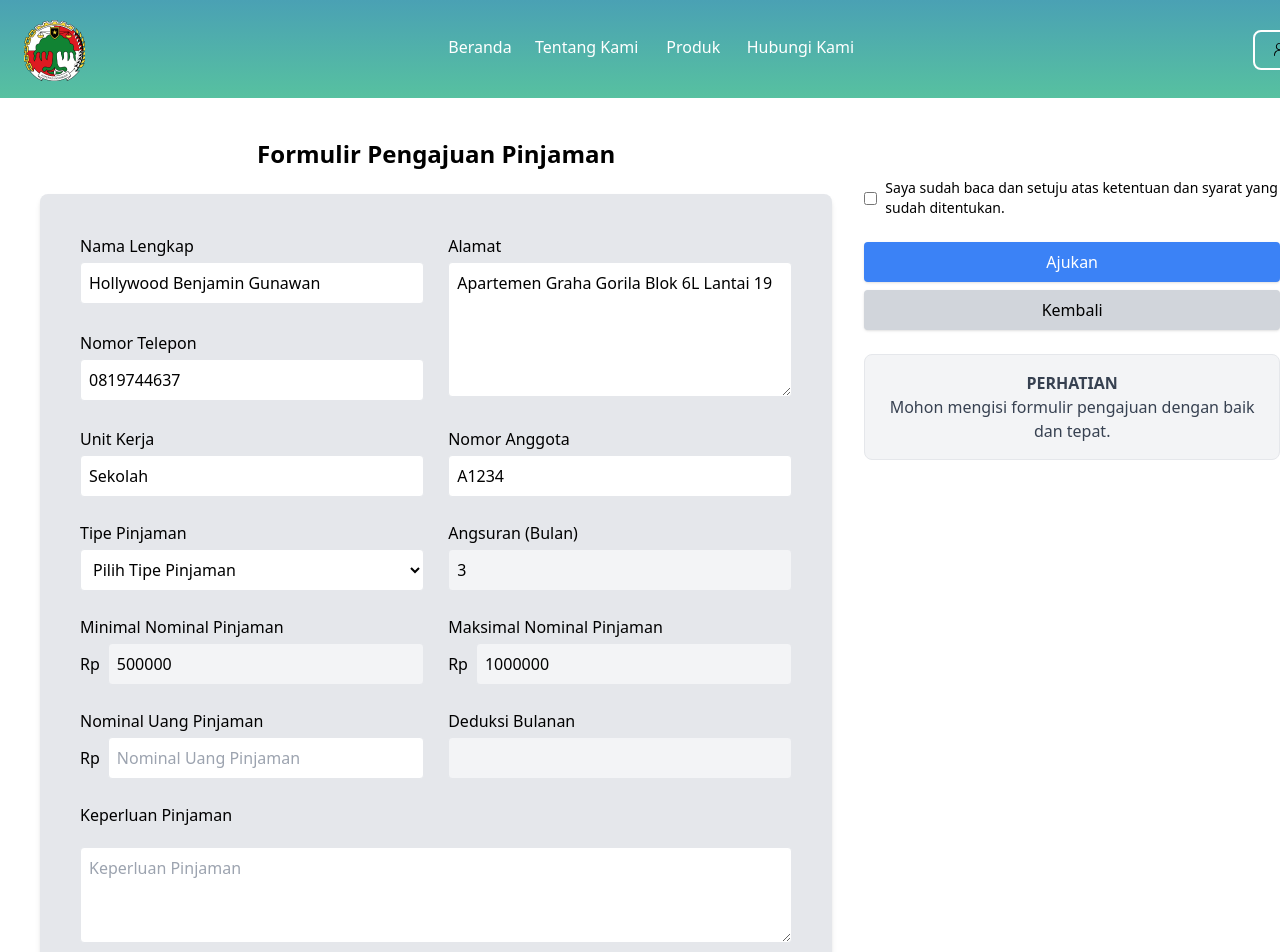
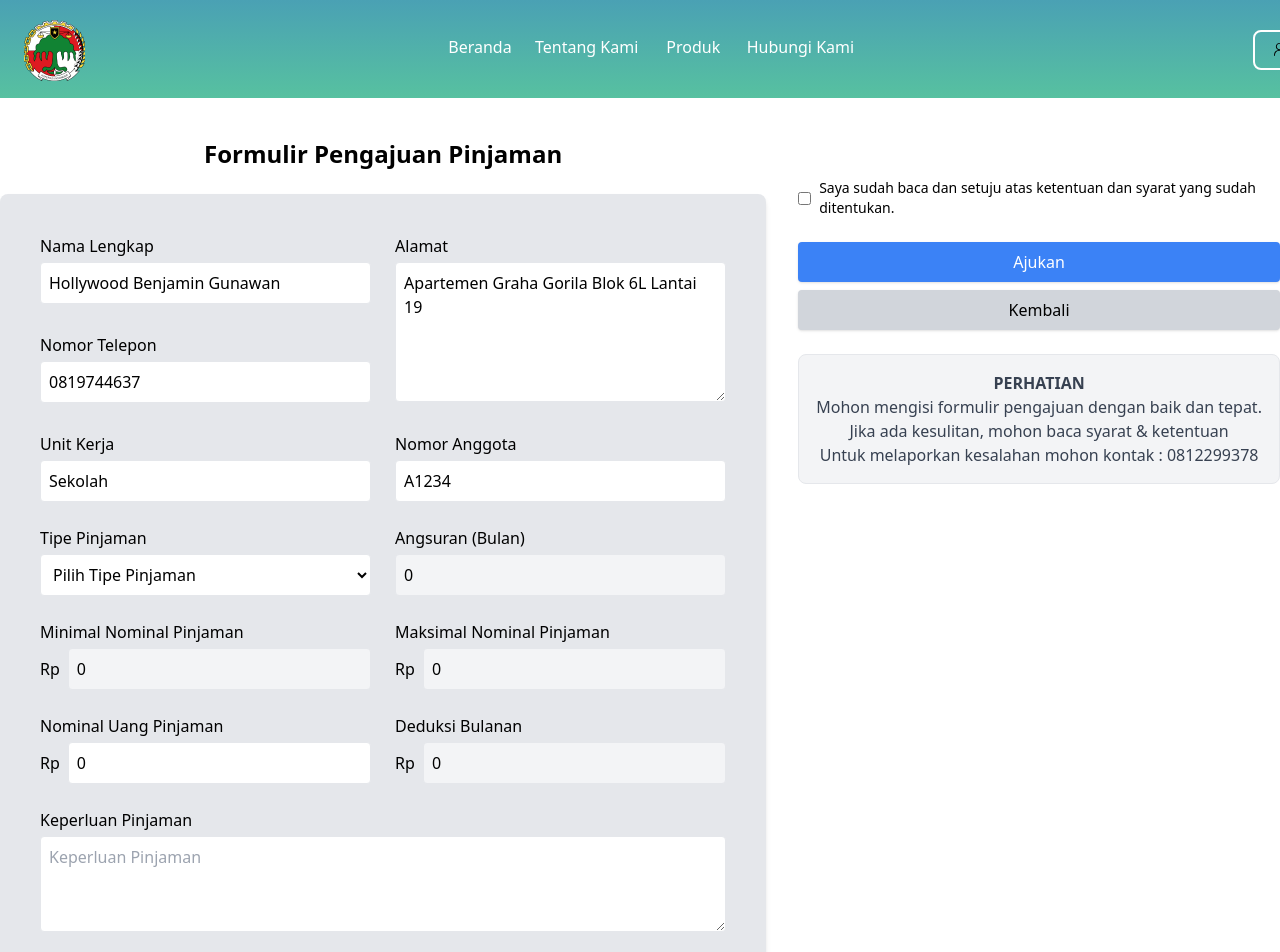
Before and after one commit to Febriann24/KPS, a React (Vite) app: page /FormAjukanPinjam in a window 1280 px wide. Shown: the top 952 px of the page. Built offline with nearby package versions, Linux system fonts and the light colour scheme.

Commit message:
update complete pengajuan pinjaman

```diff
--- a/src/component/UserAnggota/FormAjukanPinjam.jsx
+++ b/src/component/UserAnggota/FormAjukanPinjam.jsx
@@ -3,6 +3,7 @@ import H from "../H&F/Header";
 import F from "../H&F/Footer";
 import foto from '../Foto/Koperasi_Logo.png';
 import { useNavigate } from "react-router-dom"; // Import useNavigate for navigation
+import { formatRupiah } from "../../utils/utils"
 
 function FormAjukanPinjam() {
  const navigate = useNavigate(); // Create navigate function for navigation
@@ -12,42 +13,31 @@ function FormAjukanPinjam() {
   nomorTelepon: '0819744637',
   unitKerja:'Sekolah',
   nomorAnggota: 'A1234',
-  maksimalPinjaman: '1000000',
-  minimalPinjaman: '500000',
-  nominalPinjaman: '',
-  angsuran: '3',
+  maksimalPinjaman: '0',
+  minimalPinjaman: '0',
+  nominalPinjaman: '0',
+  angsuran: '0',
   tagihanBulanan: '100000',
+  deduksiBulanan: '0',
   keperluanPinjaman: '',
   setuju: false,
  });
 
   const handleChange = (e) => {
     const { name, value, type, checked } = e.target;
-    if (name === 'nominalPinjaman') {
+    if (name === 'nominalPinjaman' || name === 'minimalPinjaman' || name == 'maksimalPinjaman') {
       const numericValue = value.replace(/\D/g, ''); // Remove non-numeric characters
       const formattedValue = formatRupiah(numericValue);
-      setFormData({ ...formData, [name]: formattedValue });
+      setFormData({
+         ...formData,
+         [name]: formattedValue
+        });
     } else {
       setFormData({
         ...formData,
         [name]: type === 'checkbox' ? checked : value,
       });
     }
-  };
-
-  const formatRupiah = (angka) => {
-    // Ensure angka is a string and remove leading zeros
-    angka = angka.replace(/^0+/, '');
-    let number_string = angka.toString(),
-        sisa = number_string.length % 3,
-        rupiah = number_string.substr(0, sisa),
-        ribuan = number_string.substr(sisa).match(/\d{3}/g);
-
-    if (ribuan) {
-      let separator = sisa ? '.' : '';
-      rupiah += separator + ribuan.join('.');
-    }
-    return rupiah || '0';
   };
 
  const handleSubmit = (e) => {
@@ -61,7 +51,7 @@ function FormAjukanPinjam() {
   <div>
   <H />
   <div className="flex justify-center space-x-8 mt-10">
-    <div className="w-2/3 pl-10">
+    <div className="w-2/3">
     <h2 className="text-2xl font-semibold text-center mb-6">Formulir Pengajuan Pinjaman</h2>
 
     <div className="bg-gray-200 p-10 rounded-lg shadow-md">
@@ -105,7 +95,7 @@ function FormAjukanPinjam() {
         onChange={handleChange}
         placeholder="Masukkan alamat lengkap"
         className="w-full p-2 border rounded bg-white focus:outline-none focus:ring focus:ring-blue-300"
-        style={{height:"135px"}}
+        style={{height:"140px"}}
         required
         />
       </div>
@@ -208,6 +198,8 @@ function FormAjukanPinjam() {
 
       <div>
         <label className="block mb-1 font-medium">Deduksi Bulanan</label>
+        <div className='flex items-center'>
+        <span className="mr-2">Rp</span>
         <input
         type="text"
         name="deduksiBulanan"
@@ -217,6 +209,7 @@ function FormAjukanPinjam() {
         readOnly
         required
         />
+        </div>
       </div>
 
       <div className="col-span-2">
@@ -226,7 +219,7 @@ function FormAjukanPinjam() {
         value={formData.keperluanPinjaman}
         onChange={handleChange}
         placeholder="Keperluan Pinjaman"
-        className="w-full p-2 border rounded bg-white focus:outline-none focus:ring focus:ring-blue-300 h-24 mt-4"
+        className="w-full p-2 border rounded bg-white focus:outline-none focus:ring focus:ring-blue-300 h-24"
         required
         />
       </div>
@@ -236,8 +229,8 @@ function FormAjukanPinjam() {
     </div>
     </div>
 
-    <div className="w-1/3 flex flex-col space-y-6">
-      <div className="flex justify-start mt-10">
+    <div className=" flex flex-col space-y-6">
+      <div className="justify-start mt-10">
         <label className="flex items-center space-x-2">
         <input
           type="checkbox"
@@ -271,6 +264,8 @@ function FormAjukanPinjam() {
       <div className="border p-4 rounded-lg text-center text-gray-700 bg-gray-100">
         <strong>PERHATIAN</strong>
         <p>Mohon mengisi formulir pengajuan dengan baik dan tepat.</p>
+        <p>Jika ada kesulitan, mohon baca syarat & ketentuan</p>
+        <p>Untuk melaporkan kesalahan mohon kontak : 0812299378</p>
       </div>
     </div>
   </div>
--- /dev/null
+++ b/src/utils/utils.js
@@ -0,0 +1,14 @@
+export const formatRupiah = (angka) => {
+    // Ensure angka is a string and remove leading zeros
+    angka = angka.replace(/^0+/, '');
+    let number_string = angka.toString(),
+        sisa = number_string.length % 3,
+        rupiah = number_string.substr(0, sisa),
+        ribuan = number_string.substr(sisa).match(/\d{3}/g);
+
+    if (ribuan) {
+      let separator = sisa ? '.' : '';
+      rupiah += separator + ribuan.join('.');
+    }
+    return rupiah || '0';
+  };
```
